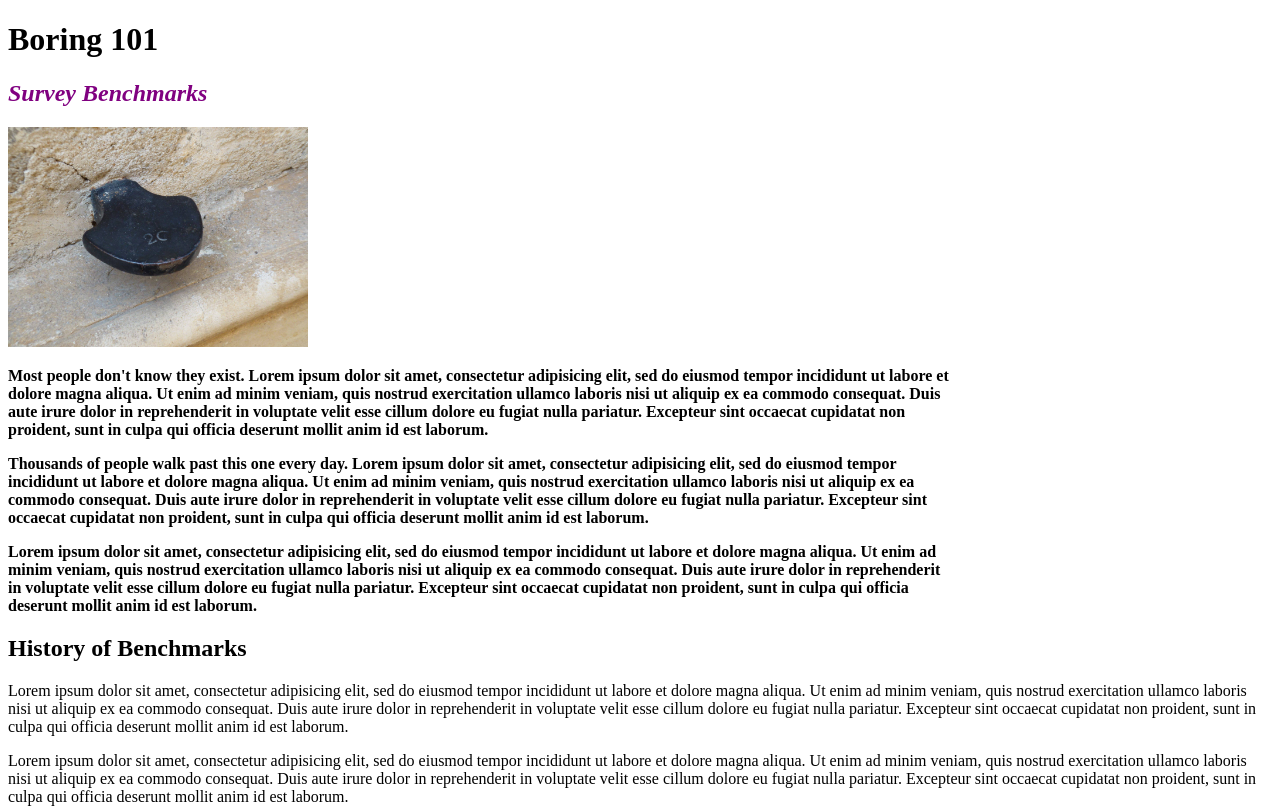
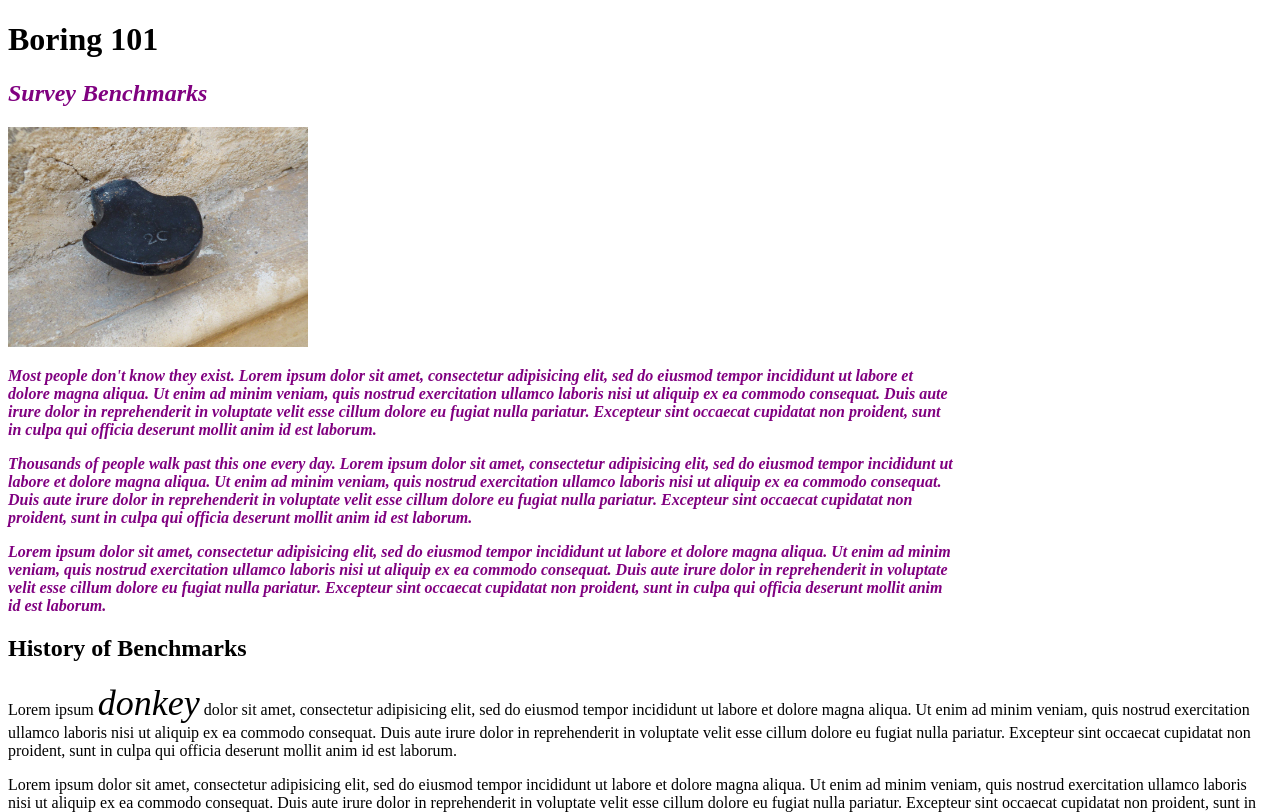
Before and after one commit to nmdevelops/boring, a plain HTML site: page boring.html in a window 1280 px wide. Shown: the top 812 px of the page. Drawn offline with Linux system fonts and the light colour scheme.

Commit message:
Add <div> and <span> tags and revise css

```diff
--- a/boring.html
+++ b/boring.html
@@ -1,4 +1,3 @@
-<!DOCTYPE html>
 <!DOCTYPE html>
 <html>
   <head>
@@ -8,17 +7,19 @@
   </head>
   <body>
     <h1>Boring 101</h1>
-    <h2 class="intro">Survey Benchmarks</h2>
-    <img class="intro" src="img/bm1.jpg" alt="an image of a vertical benchmark in Toulouse" width="300px" height="220px"/>
-    <p class="intro">Most people don't know they exist. Lorem ipsum dolor sit amet, consectetur adipisicing elit, sed do eiusmod tempor incididunt ut labore et dolore magna aliqua. Ut enim ad minim veniam, quis nostrud exercitation ullamco laboris nisi ut aliquip ex ea commodo consequat. Duis aute irure dolor in reprehenderit in voluptate velit esse cillum dolore eu fugiat nulla pariatur. Excepteur sint occaecat cupidatat non proident, sunt in culpa qui officia deserunt mollit anim id est laborum.
+    <div class="intro">
+      <h2>Survey Benchmarks</h2>
+        <img src="img/bm1.jpg" alt="an image of a vertical benchmark in Toulouse" width="300px" height="220px"/>
+        <p>Most people don't know they exist. Lorem ipsum dolor sit amet, consectetur adipisicing elit, sed do eiusmod tempor incididunt ut labore et dolore magna aliqua. Ut enim ad minim veniam, quis nostrud exercitation ullamco laboris nisi ut aliquip ex ea commodo consequat. Duis aute irure dolor in reprehenderit in voluptate velit esse cillum dolore eu fugiat nulla pariatur. Excepteur sint occaecat cupidatat non proident, sunt in culpa qui officia deserunt mollit anim id est laborum.
         </p>
-    <p class="intro">Thousands of people walk past this one every day. Lorem ipsum dolor sit amet, consectetur adipisicing elit, sed do eiusmod tempor incididunt ut labore et dolore magna aliqua. Ut enim ad minim veniam, quis nostrud exercitation ullamco laboris nisi ut aliquip ex ea commodo consequat. Duis aute irure dolor in reprehenderit in voluptate velit esse cillum dolore eu fugiat nulla pariatur. Excepteur sint occaecat cupidatat non proident, sunt in culpa qui officia deserunt mollit anim id est laborum.
+        <p>Thousands of people walk past this one every day. Lorem ipsum dolor sit amet, consectetur adipisicing elit, sed do eiusmod tempor incididunt ut labore et dolore magna aliqua. Ut enim ad minim veniam, quis nostrud exercitation ullamco laboris nisi ut aliquip ex ea commodo consequat. Duis aute irure dolor in reprehenderit in voluptate velit esse cillum dolore eu fugiat nulla pariatur. Excepteur sint occaecat cupidatat non proident, sunt in culpa qui officia deserunt mollit anim id est laborum.
         </p>
-    <p class="intro">Lorem ipsum dolor sit amet, consectetur adipisicing elit, sed do eiusmod tempor incididunt ut labore et dolore magna aliqua. Ut enim ad minim veniam, quis nostrud exercitation ullamco laboris nisi ut aliquip ex ea commodo consequat. Duis aute irure dolor in reprehenderit in voluptate velit esse cillum dolore eu fugiat nulla pariatur. Excepteur sint occaecat cupidatat non proident, sunt in culpa qui officia deserunt mollit anim id est laborum.
+        <p>Lorem ipsum dolor sit amet, consectetur adipisicing elit, sed do eiusmod tempor incididunt ut labore et dolore magna aliqua. Ut enim ad minim veniam, quis nostrud exercitation ullamco laboris nisi ut aliquip ex ea commodo consequat. Duis aute irure dolor in reprehenderit in voluptate velit esse cillum dolore eu fugiat nulla pariatur. Excepteur sint occaecat cupidatat non proident, sunt in culpa qui officia deserunt mollit anim id est laborum.
         </p>
+    </div>
       <h2>History of Benchmarks</h2>
         <p>
-      Lorem ipsum dolor sit amet, consectetur adipisicing elit, sed do eiusmod tempor incididunt ut labore et dolore magna aliqua. Ut enim ad minim veniam, quis nostrud exercitation ullamco laboris nisi ut aliquip ex ea commodo consequat. Duis aute irure dolor in reprehenderit in voluptate velit esse cillum dolore eu fugiat nulla pariatur. Excepteur sint occaecat cupidatat non proident, sunt in culpa qui officia deserunt mollit anim id est laborum.
+          Lorem ipsum <span class="aminal">donkey</span> dolor sit amet, consectetur adipisicing elit, sed do eiusmod tempor incididunt ut labore et dolore magna aliqua. Ut enim ad minim veniam, quis nostrud exercitation ullamco laboris nisi ut aliquip ex ea commodo consequat. Duis aute irure dolor in reprehenderit in voluptate velit esse cillum dolore eu fugiat nulla pariatur. Excepteur sint occaecat cupidatat non proident, sunt in culpa qui officia deserunt mollit anim id est laborum.
         </p>
         <p>
           Lorem ipsum dolor sit amet, consectetur adipisicing elit, sed do eiusmod tempor incididunt ut labore et dolore magna aliqua. Ut enim ad minim veniam, quis nostrud exercitation ullamco laboris nisi ut aliquip ex ea commodo consequat. Duis aute irure dolor in reprehenderit in voluptate velit esse cillum dolore eu fugiat nulla pariatur. Excepteur sint occaecat cupidatat non proident, sunt in culpa qui officia deserunt mollit anim id est laborum.
--- a/css/boring.css
+++ b/css/boring.css
@@ -1,9 +1,11 @@
-h2.intro {
+.intro {
   font-style: italic;
   color: purple;
-}
-
-p.intro {
   font-weight: bolder;
   width: 75%;
 }
+
+.aminal {
+  font-style: italic;
+  font-size: 36px;
+}
```
Lines whose indentation alone changed are shown as unchanged.
